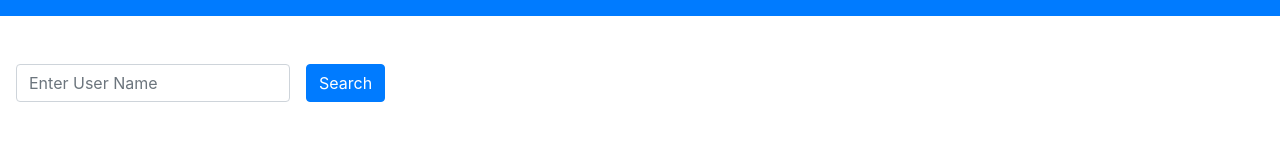
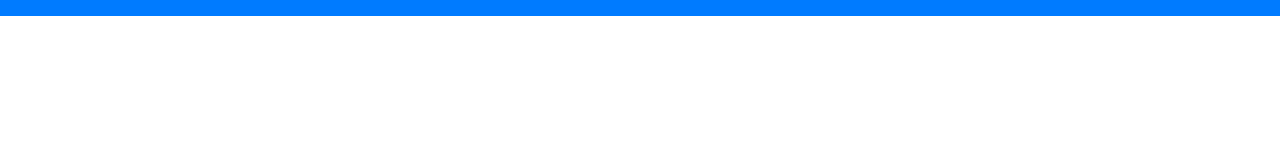
Before and after one commit to Jeff-Mwai/Github-search, an Angular app: page /navbar in a window 1280 px wide. Shown: the part 649-790 px from the top of the page. Built offline with nearby package versions, Linux system fonts and the light colour scheme; no server answers.

Commit message:
Transfered the search button

```diff
--- a/src/app/components/git/git.component.html
+++ b/src/app/components/git/git.component.html
@@ -1,5 +1,11 @@
 <app-navbar></app-navbar>
-
+<form class="form-inline mt-5 text-center">
+  <div class="form-group mx-sm-3 mb-2">
+    <label for="inputPassword2" class="sr-only">Password</label>
+    <input [(ngModel)]="search" type="text" class="form-control" name="inputPassword2" placeholder="Enter User Name">
+  </div>
+  <button (click)="onSearch()" class="btn btn-primary mb-2">Search</button>
+</form>
 
 <div class="row mb-5">
   <div class="col-md-6">
--- a/src/app/components/navbar/navbar.component.html
+++ b/src/app/components/navbar/navbar.component.html
@@ -10,11 +10,3 @@
     </div>
   </div>
 </nav>
-
-<form class="form-inline mt-5 text-center">
-  <div class="form-group mx-sm-3 mb-2">
-    <label for="inputPassword2" class="sr-only">Password</label>
-    <input [(ngModel)]="search" type="text" class="form-control" name="inputPassword2" placeholder="Enter User Name">
-  </div>
-  <button (click)="onSearch()" class="btn btn-primary mb-2">Search</button>
-</form>
```
